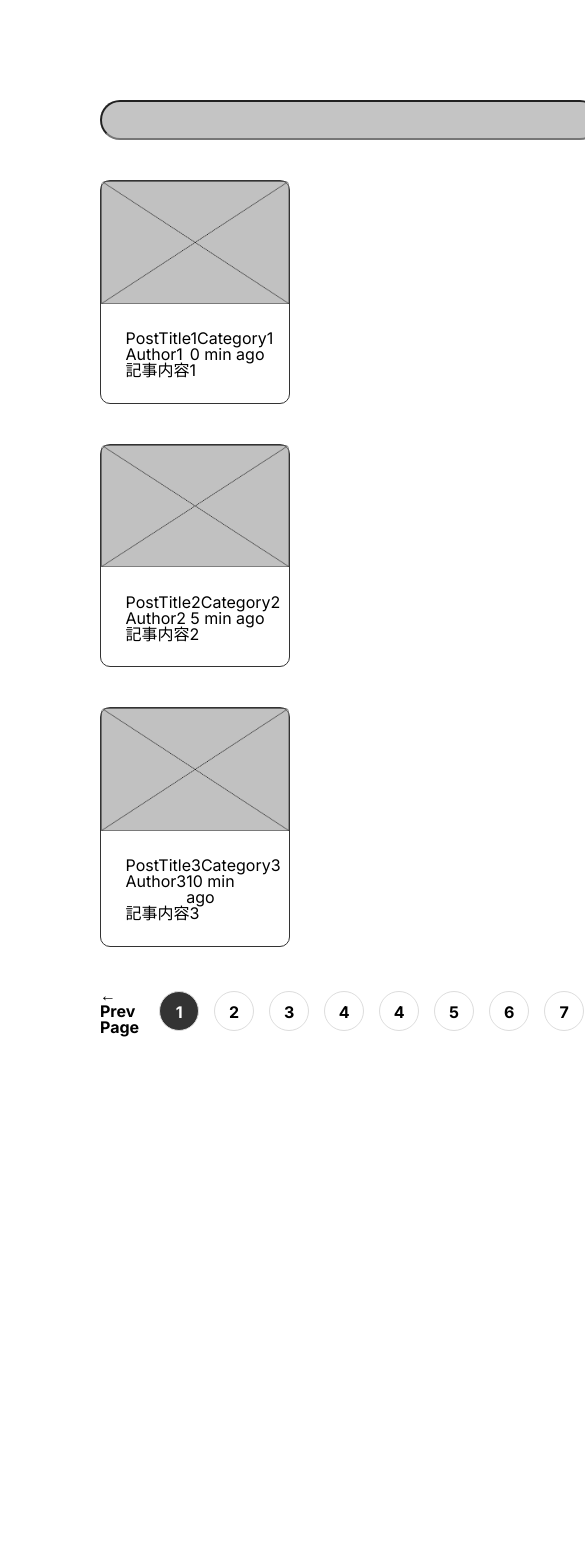
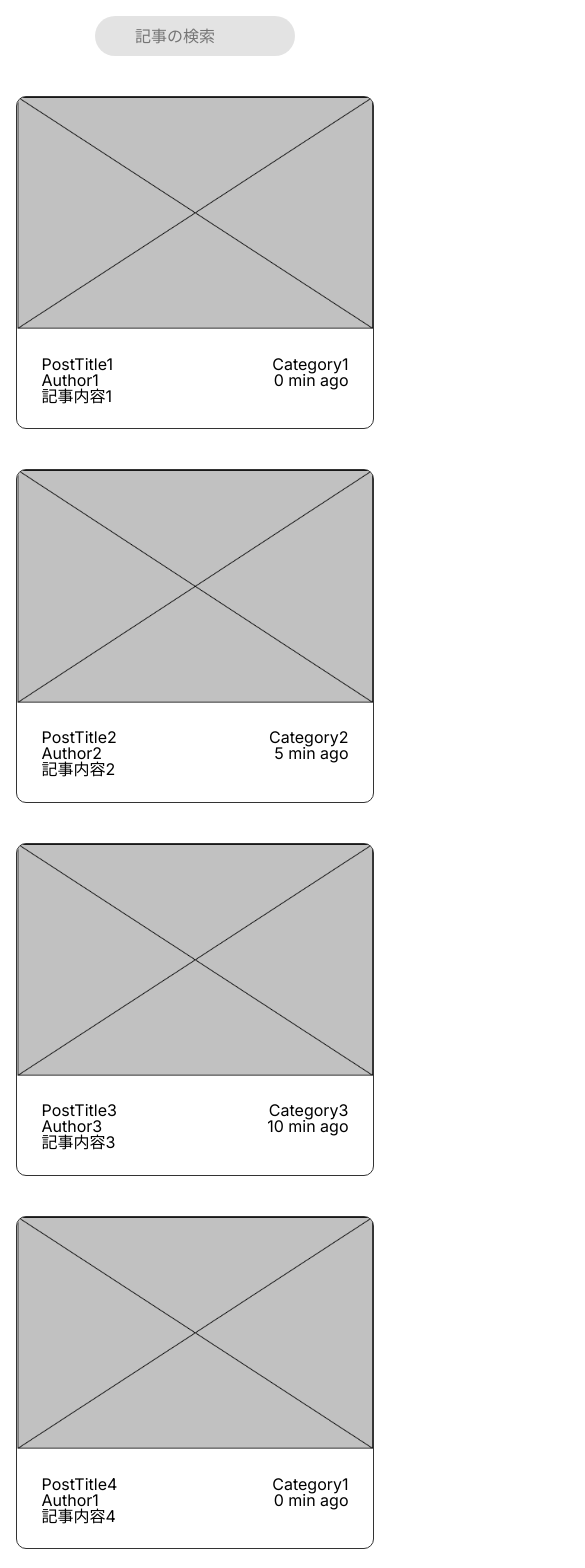
Before and after one commit to RyogoIimura/techblog, a Next.js app: page /home in a window 390 px wide. Shown: the top 1568 px of the page, 585 px wide, since content can reach past the window. Before the commit the page ends 1135 px from the top, so only its background shows below. Built offline with nearby package versions, Linux system fonts and the light colour scheme.

Commit message:
レスポンシブ対応

```diff
--- a/app/home/home.module.css
+++ b/app/home/home.module.css
@@ -1,6 +1,13 @@
 .main {
-  padding: 100px;
+  padding: 20px;
 }
+
+@media screen and (max-width:767px){
+  .main{
+    padding: 16px;
+  }
+}
+
 
 
 .container {
@@ -12,14 +19,21 @@
 }
 
 .search input{
-  background-color: rgba(132, 132, 132, 0.48);
+  background-color: rgba(197, 197, 197, 0.48);
   height: 40px;
-  width: 500px;
+  max-width: 500px;
 
   border-radius: 40px;
   display: block;
   margin: 0 auto;
   padding-left: 40px;
+  border: none;
+}
+
+@media screen and (max-width:767px){
+  .search input{
+    max-width: 200px;
+  }
 }
 
 
@@ -28,20 +42,24 @@
   justify-content: space-between;
   /* gap: 30px; */
   margin-bottom: 40px;
+  flex-wrap: wrap;
 }
 
-@media screen and (max-width:767px) {
+@media screen and (max-width:768px) {
   .postWrap {
-    display: block;
+    /* display: block; */
     margin: 0 auto;
   }
 }
+
 
 .postItem {
   border: 1px solid #333;
   border-radius: 10px;
   width: 30%;
   max-width: 400px;
+
+  margin-bottom: 40px;
 }
 
 .postItem .title{
@@ -55,7 +73,17 @@
 }
 
 
-@media screen and (max-width:767px){
+
+@media screen and (max-width:768px){
+  .postItem{
+    width: 40%;
+  }
+}
+
+@media screen and (max-width:420px){
+  .postWrap{
+    display: block;
+  }
   .postItem{
     width: 100%;
     margin-bottom: 40px;
@@ -73,6 +101,15 @@
   justify-content: space-between;
   align-items: center;
   gap: 20px;
+}
+
+.pc_only{
+  display: block;
+}
+@media screen and (max-width:768px){
+  .pc_only{
+    display: none;
+  }
 }
 
 .pageNation .pageNation_prev,
--- a/app/home/page.tsx
+++ b/app/home/page.tsx
@@ -8,7 +8,13 @@ const page = () => {
   const testArray = [
     { title: "PostTitle1", category: "Category1", author: "Author1", time: "0 min ago", description: "記事内容1" },
     { title: "PostTitle2", category: "Category2", author: "Author2", time: "5 min ago", description: "記事内容2" },
-    { title: "PostTitle3", category: "Category3", author: "Author3", time: "10 min ago", description: "記事内容3" }
+    { title: "PostTitle3", category: "Category3", author: "Author3", time: "10 min ago", description: "記事内容3" },
+    { title: "PostTitle4", category: "Category1", author: "Author1", time: "0 min ago", description: "記事内容4" },
+    { title: "PostTitle5", category: "Category2", author: "Author2", time: "5 min ago", description: "記事内容5" },
+    { title: "PostTitle6", category: "Category3", author: "Author3", time: "10 min ago", description: "記事内容6" },
+    { title: "PostTitle7", category: "Category7", author: "Author1", time: "0 min ago", description: "記事内容7" },
+    { title: "PostTitle8", category: "Category8", author: "Author2", time: "5 min ago", description: "記事内容8" },
+    { title: "PostTitle9", category: "Category9", author: "Author3", time: "10 min ago", description: "記事内容9" },
   ];
 
   return (
@@ -16,7 +22,7 @@ const page = () => {
       <main className={styles.main}>
 
         <div className={styles.search}>
-          <input type="text" />
+          <input type="text" placeholder="記事の検索" />
         </div>
 
         <div className={styles.container}>
@@ -25,6 +31,7 @@ const page = () => {
 
             {testArray.map((item, index) => (
               <li key={index} className={styles.postItem}>
+                <a href="">
                   <Image src={dummy} width={467} height={304} alt="" />
                   <div className={styles.postItem_inner}>
                     <div className={styles.title}>
@@ -39,6 +46,8 @@ const page = () => {
                       {item.description}
                     </p>
                   </div>
+                </a>
+
               </li>
             ))}
           </ul>
@@ -59,6 +68,8 @@ const page = () => {
               <div className={`${styles.num}`}>
                 <a href="">3</a>
               </div>
+
+              <div className={styles.pc_only}>
                 <div className={`${styles.num}`}>
                   <a href="">4</a>
                 </div>
@@ -83,6 +94,8 @@ const page = () => {
                 <div className={`${styles.num}`}>
                   <a href="">10</a>
                 </div>
+              </div>
+
 
             </div>
             <a href="" className={styles.pageNation_next}>
```
Lines whose indentation alone changed are shown as unchanged.
